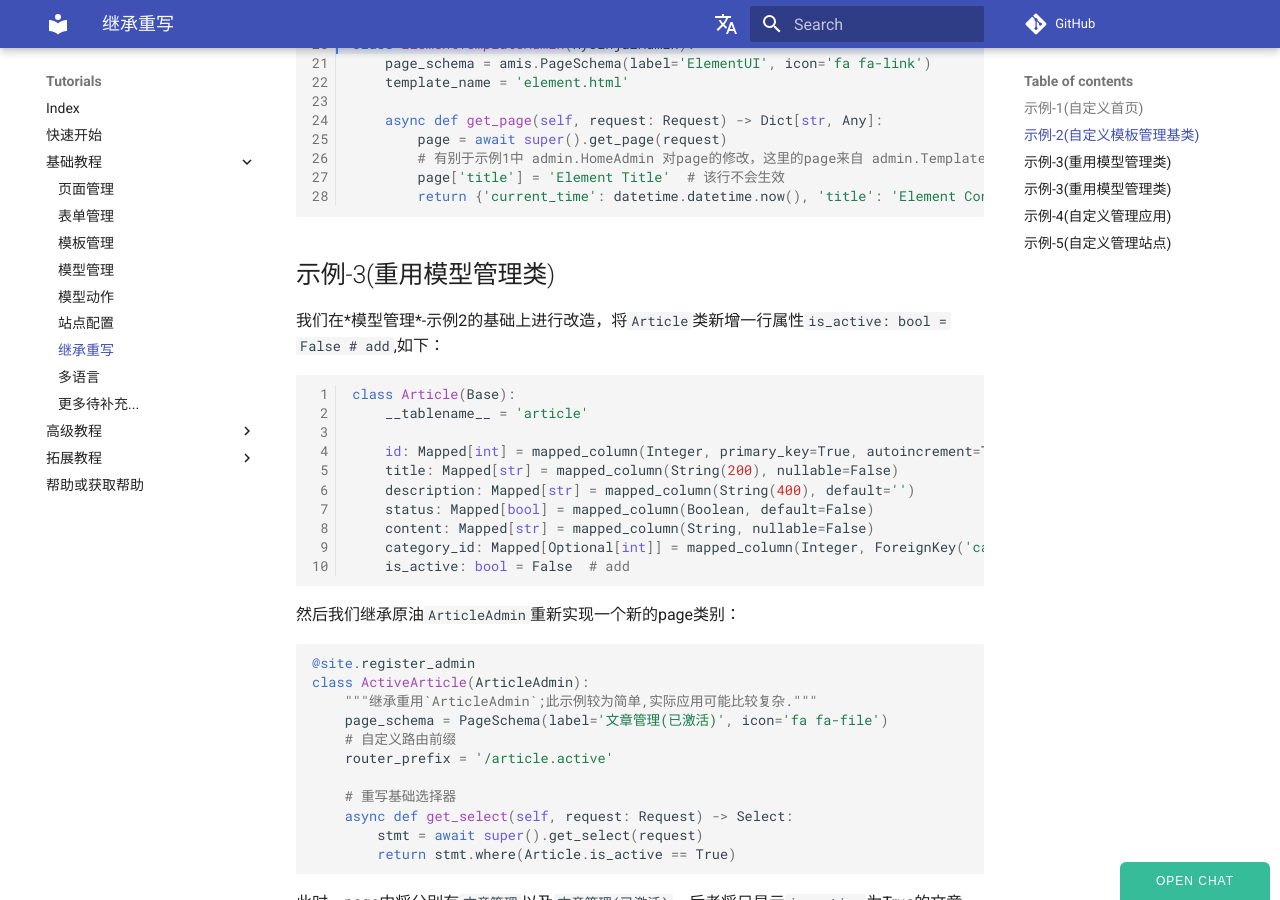
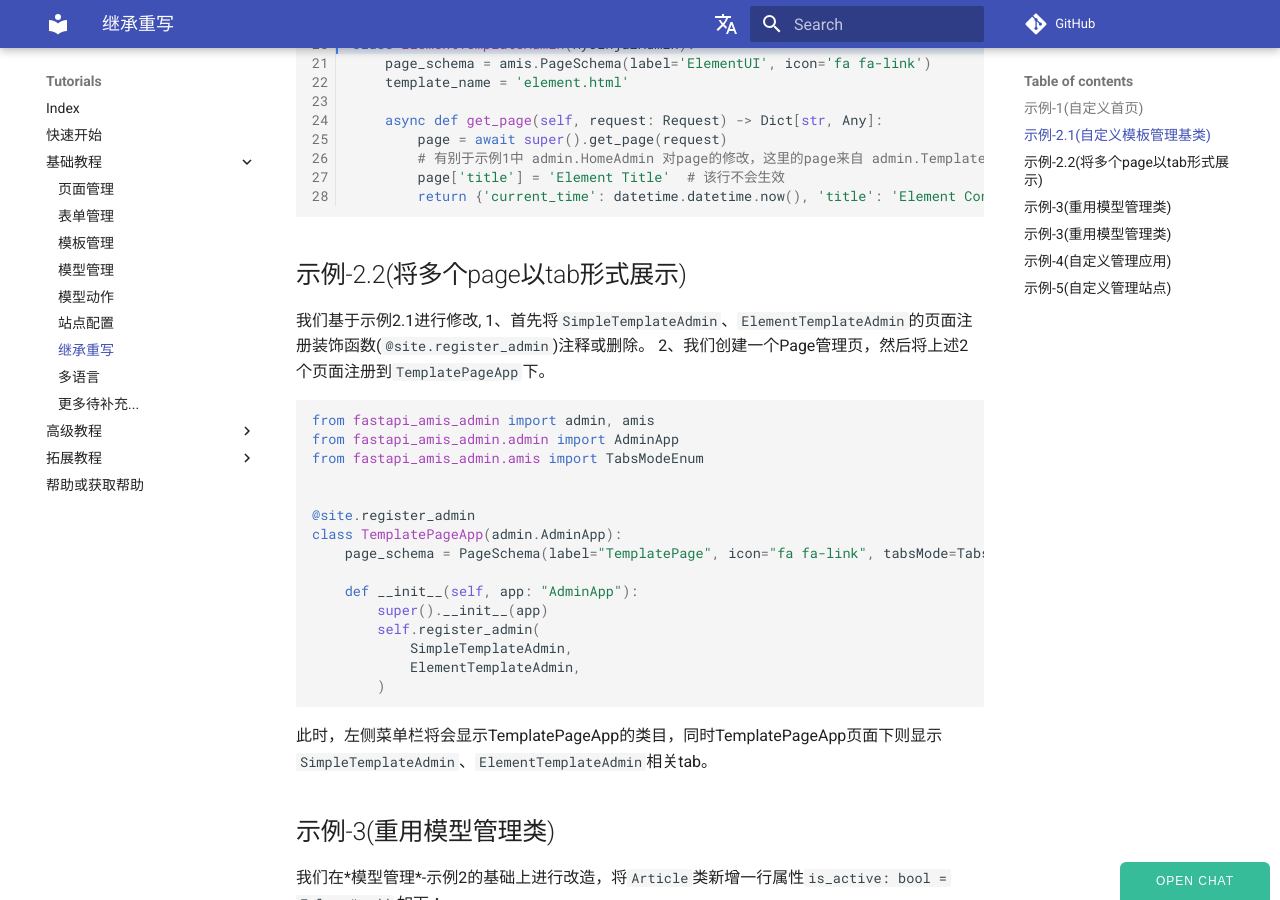
Before and after one commit to amisadmin/fastapi-amis-admin, an MkDocs documentation site: the page built from docs/zh/docs/tutorials/basic/Inheritance.md, in a window 1280 px wide and 900 px high, scrolled down 1668 px. Built offline with MkDocs 1.6.1 and Material for MkDocs 9.7.7, drawn with Linux system fonts in a browser that asks for light colours; comment, search, counter and statistics services are not loaded; some of the changed text lies outside the part shown.

Commit message:
更新基础教程部分章节

````diff
--- a/docs/zh/docs/tutorials/basic/Inheritance.md
+++ b/docs/zh/docs/tutorials/basic/Inheritance.md
@@ -31,7 +31,7 @@ class MyHomeAdmin(admin.HomeAdmin):
         return page
 ```
 
-## 示例-2(自定义模板管理基类)
+## 示例-2.1(自定义模板管理基类)
 
 根目录`templates`文件夹中新建`element.html`，html内容如下：
 ```html
@@ -81,6 +81,30 @@ class ElementTemplateAdmin(MyJinja2Admin):
         return {'current_time': datetime.datetime.now(), 'title': 'Element Content'}
 
 ```
+## 示例-2.2(将多个page以tab形式展示)
+我们基于示例2.1进行修改,
+1、首先将`SimpleTemplateAdmin`、`ElementTemplateAdmin`的页面注册装饰函数(`@site.register_admin`)注释或删除。
+2、我们创建一个Page管理页，然后将上述2个页面注册到`TemplatePageApp`下。
+```python
+from fastapi_amis_admin import admin, amis
+from fastapi_amis_admin.admin import AdminApp
+from fastapi_amis_admin.amis import TabsModeEnum
+
+
+@site.register_admin
+class TemplatePageApp(admin.AdminApp):
+    page_schema = PageSchema(label="TemplatePage", icon="fa fa-link", tabsMode=TabsModeEnum.chrome)
+
+    def __init__(self, app: "AdminApp"):
+        super().__init__(app)
+        self.register_admin(
+            SimpleTemplateAdmin,
+            ElementTemplateAdmin,
+        )
+```
+此时，左侧菜单栏将会显示TemplatePageApp的类目，同时TemplatePageApp页面下则显示`SimpleTemplateAdmin`、`ElementTemplateAdmin`相关tab。
+
+
 ## 示例-3(重用模型管理类)
 我们在*模型管理*-示例2的基础上进行改造，将`Article`类新增一行属性`is_active: bool = False  # add`,如下：
 ```python linenums="1" hl_lines="32"
````
Also changed, not shown: docs/zh/docs/tutorials/quickstart.md (+2 -0 lines).
